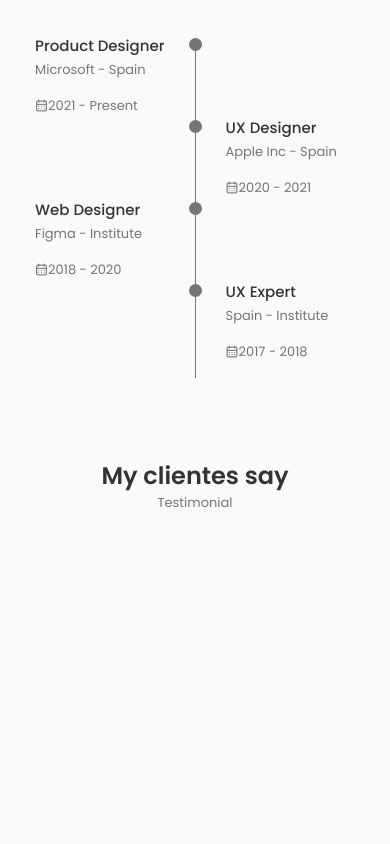
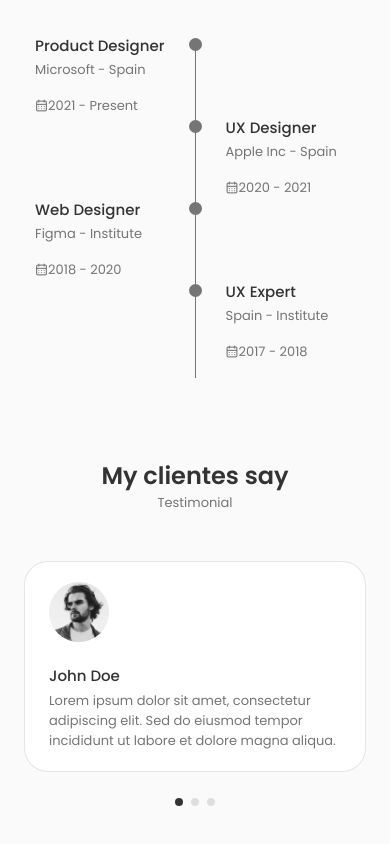
Before and after one commit to nathalipf/Portafolio, a React (Create React App) app: page / in a window 390 px wide. Shown: the part 3100-3944 px from the top of the page. Before the commit the page ends 3773 px from the top, so only its background shows below. Built offline with nearby package versions, Linux system fonts and the light colour scheme.

Commit message:
Latest updates in Testimonial

```diff
--- a/package.json
+++ b/package.json
@@ -7,6 +7,7 @@
     "react": "^19.0.0",
     "react-dom": "^19.0.0",
     "react-scripts": "5.0.1",
+    "swiper": "^11.2.0",
     "web-vitals": "^4.2.4"
   },
   "scripts": {
--- a/src/components/testimonials/Data.jsx
+++ b/src/components/testimonials/Data.jsx
@@ -1,6 +1,6 @@
-import Image1 from "../../images/testimonials/testimonial1.png";
-import Image2 from "../../images/testimonials/testimonial2.png";
-import Image3 from "../../images/testimonials/testimonial3.png";
+import Image1 from "../../assets/testimonial1.png";
+import Image2 from "../../assets/testimonial2.png";
+import Image3 from "../../assets/testimonial3.png";
 
 export const Data = [
     {
--- a/src/components/testimonials/Testimonials.jsx
+++ b/src/components/testimonials/Testimonials.jsx
@@ -1,14 +1,54 @@
-import React from 'react'
+import React from "react";
+import "./testimonials.css";
+import { Data } from "./Data";
+// Import Swiper React components
+import { Swiper, SwiperSlide } from "swiper/react";
+
+// Import Swiper styles
+import "swiper/css";
+import "swiper/css/pagination";
+
+// import required modules
+import { Pagination } from "swiper/modules";
 
 const Testimonials = () => {
   return (
     <section className="testimonial container section">
-        <h2 className="section__title">My clientes say</h2>
-        <span className="section__subtitle">Testimonial</span>
+      <h2 className="section__title">My clientes say</h2>
+      <span className="section__subtitle">Testimonial</span>
 
-        <div className="testimonial__container"></div>
+      <Swiper
+        className="testimonial__container"
+        loop={true}
+        grabCursor={true}
+        spaceBetween={24}
+        pagination={{
+          clickable: true,
+        }}
+        breakpoints={{
+          576: {
+            slidesPerView: 2,
+          },
+          768: {
+            slidesPerView: 2,
+            spaceBetween: 48,
+          },
+        }}
+        modules={[Pagination]}
+      >
+        {Data.map(({ id, image, title, description }) => {
+          return (
+            <SwiperSlide className="testimonial__card" key={id}>
+              <img src={image} alt="" className="testimonial__img" />
+
+              <h3 className="testimonial__name">{title}</h3>
+              <p className="testimonial__description">{description}</p>
+            </SwiperSlide>
+          );
+        })}
+      </Swiper>
     </section>
-  )
-}
+  );
+};
 
-export default Testimonials
+export default Testimonials;
--- a/src/components/testimonials/testimonials.css
+++ b/src/components/testimonials/testimonials.css
@@ -0,0 +1,48 @@
+.testimonial__container {
+  width: 750px;
+}
+
+.testimonial__card {
+  background-color: var(--container-color);
+  border: 1px solid rgba(0, 0, 0, 0.1);
+  padding: 1.5rem 2rem;
+  border-radius: 1.5rem;
+  margin-bottom: var(--mb-3);
+}
+
+.testimonial__img {
+  width: 60px;
+  border-radius: 3rem;
+  margin-bottom: var(--mb-1);
+}
+
+.testimonial__name {
+  font-size: var(--normal-font-size);
+  font-weight: var(--font-medium);
+  margin-bottom: var(--mb-0-25);
+}
+
+.testimonial__description {
+  font-size: var(--small-font-size);
+}
+
+/*=============== Swiper Class ===============*/
+
+.swiper-pagination-bullet {
+  background-color: var(--text-color) !important;
+}
+
+.swiper-pagination-bullet-active {
+  background-color: var(--title-color) !important;
+}
+
+/*=============== BREAKPOINTS ===============*/
+@media screen and (max-width: 992px) {
+  .testimonial__container {
+    width: initial;
+  }
+
+  .testimonial__card {
+    padding: 1.25rem 1.5rem;
+  }
+}
```
Also changed, not shown: 1 other file (tests, documents, lock files or other folders).
